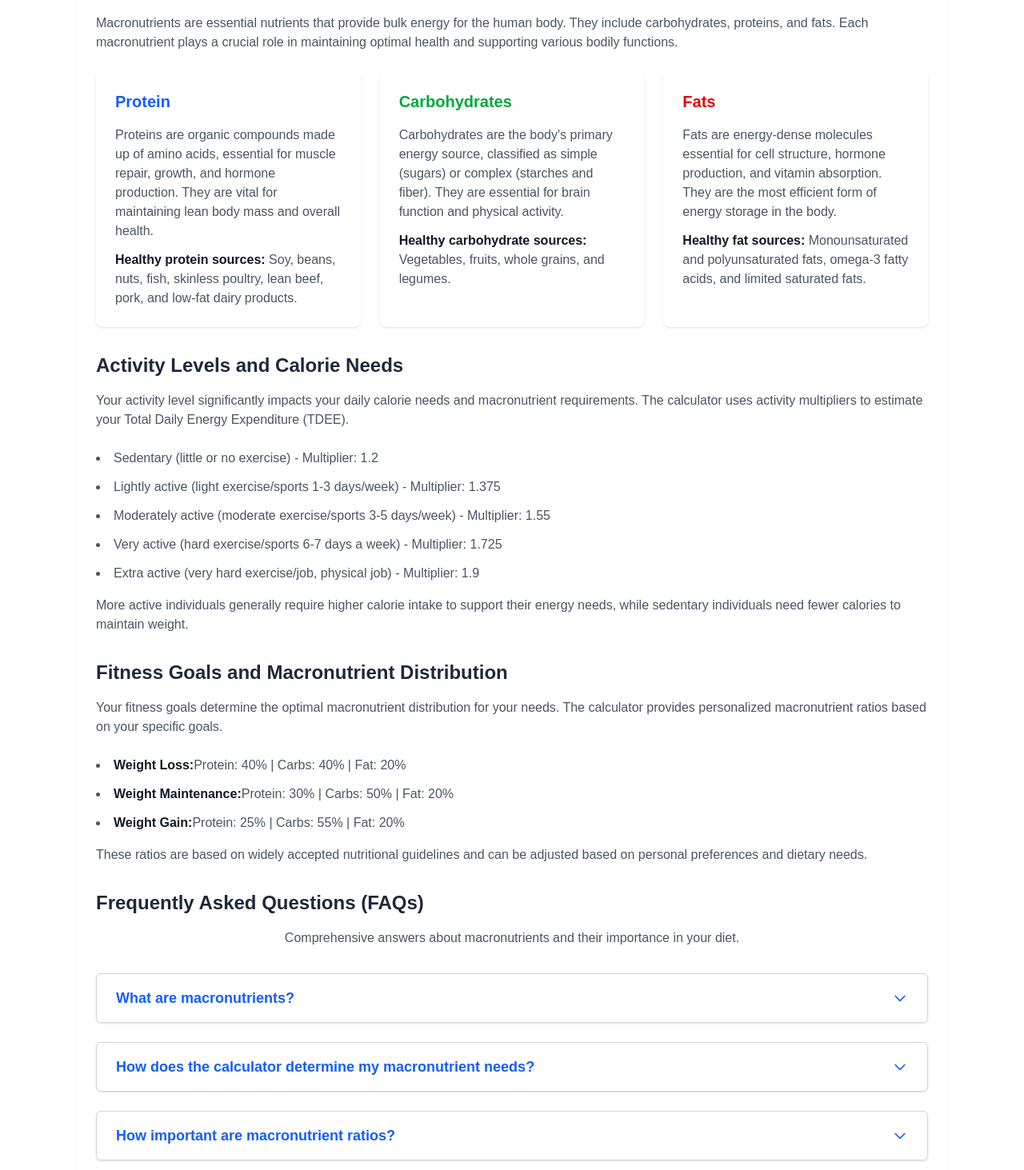
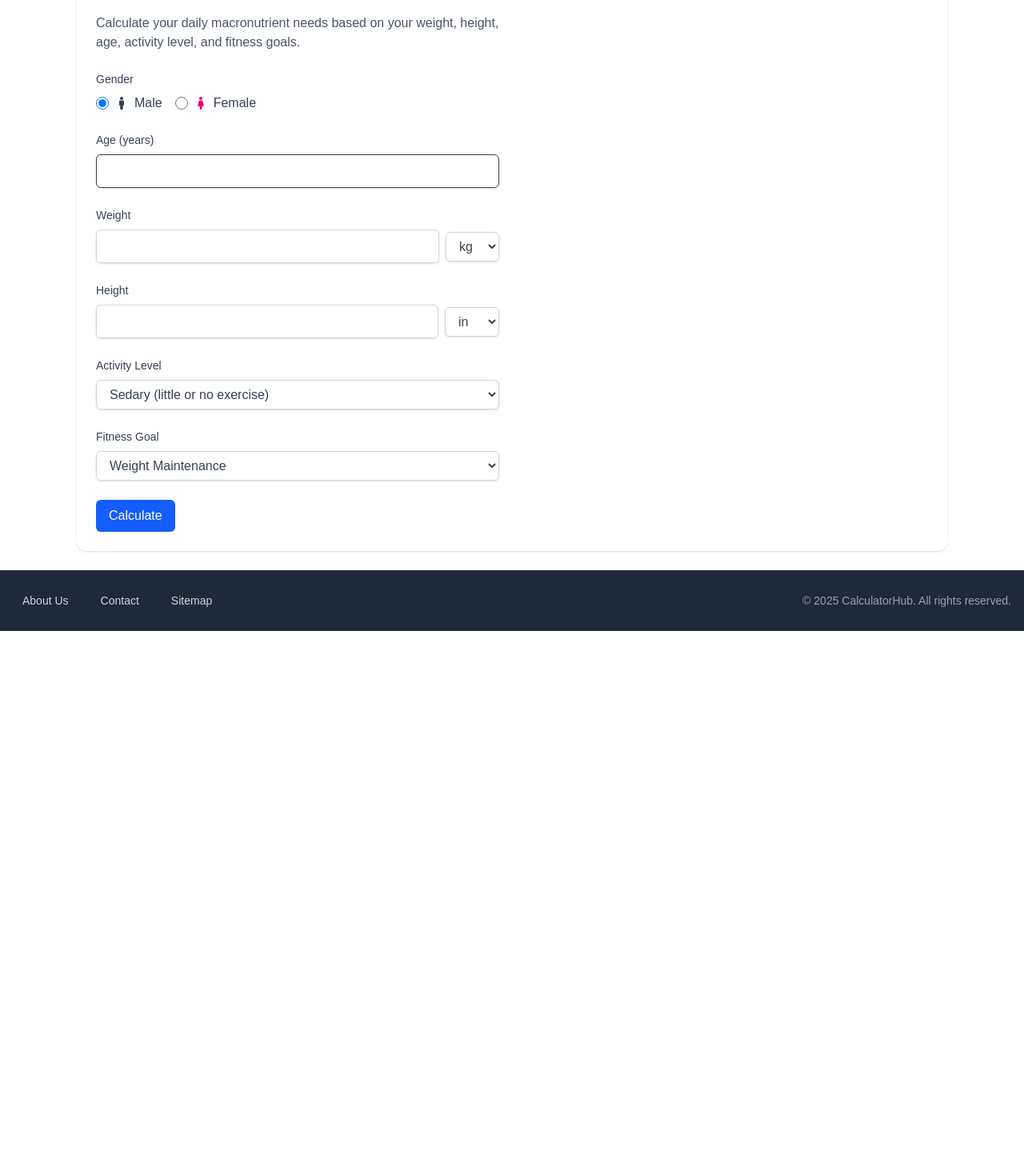
Before and after one commit to faizanhafiz/calculatorcenter, a Next.js app: page /fitness-health/macro-calculator in a window 1280 px wide. Shown: the part 1127-2590 px from the top of the page at 80% size. After the commit the page ends 1916 px from the top, so only its background shows below. Built offline with nearby package versions, Linux system fonts and the light colour scheme.

Commit message:
fixed bug

```diff
--- a/app/fitness-health/macro-calculator/MacroCalculator.tsx
+++ b/app/fitness-health/macro-calculator/MacroCalculator.tsx
@@ -198,6 +198,7 @@ const MacroCalculator: React.FC<MacroCalculatorProps> = ({ defaultGoal = 'weight
               <label className="block text-sm font-medium text-gray-700">Weight</label>
               <div className="flex items-center space-x-2">
                 <input
+
                   type="number"
                   value={weight}
                   onChange={(e) => setWeight(e.target.value)}
--- a/app/fitness-health/macro-calculator/StaticContent.tsx
+++ b/app/fitness-health/macro-calculator/StaticContent.tsx
@@ -1,145 +1,327 @@
+'use client';
 
+import { useState ,useRef} from 'react';
+import { FaMale, FaFemale } from 'react-icons/fa';
 
-const StaticContent = () => {
+interface MacroCalculatorProps {
+  defaultGoal?: 'weight_loss' | 'weight_maintenance' | 'weight_gain';
+}
+
+const MacroCalculator: React.FC<MacroCalculatorProps> = ({ defaultGoal = 'weight_maintenance' }) => {
+  const [gender, setGender] = useState('male');
+  const [age, setAge] = useState('');
+  const [weight, setWeight] = useState('');
+  const [height, setHeight] = useState('');
+  const [activityLevel, setActivityLevel] = useState('sedentary');
+  const [goal, setGoal] = useState(defaultGoal);
+  const [calories, setCalories] = useState<number | null>(null);
+  const [macros, setMacros] = useState({
+    protein: 0,
+    carbs: 0,
+    fat: 0
+  });
+  const [weightUnit, setWeightUnit] = useState<'metric' | 'us'>('metric');
+  const [heightUnit, setHeightUnit] = useState<'metric' | 'us'>('us');
+  const resultsRef = useRef<HTMLDivElement>(null);
+  const [errors, setErrors] = useState({
+    age: '',
+    weight: '',
+    height: '',
+    activityLevel: '',
+    goal: ''
+  });
+
+  const ACTIVITY_LEVELS = {
+    sedentary: { label: 'Sedary (little or no exercise)', multiplier: 1.2 },
+    light: { label: 'Lightly active (light exercise/sports 1-3 days/week)', multiplier: 1.375 },
+    moderate: { label: 'Moderately active (moderate exercise/sports 3-5 days/week)', multiplier: 1.55 },
+    very: { label: 'Very active (hard exercise/sports 6-7 days a week)', multiplier: 1.725 },
+    extra: { label: 'Extra active (very hard exercise/job, physical job)', multiplier: 1.9 }
+  };
+
+  const GOAL_MACROS = {
+    weight_loss: { protein: 0.8, carbs: 0.4, fat: 0.4 },
+    weight_maintenance: { protein: 0.3, carbs: 0.5, fat: 0.2 },
+    weight_gain: { protein: 0.25, carbs: 0.55, fat: 0.2 }
+  };
+
+  const UNIT_LABELS = {
+    metric: {
+      weight: 'kg',
+      height: 'cm',
+      weightConversion: 1,
+      heightConversion: 1
+    },
+    us: {
+      weight: 'lbs',
+      height: 'in',
+      weightConversion: 2.20462, // kg to lbs
+      heightConversion: 0.393701 // cm to in
+    }
+  };
+
+  const validateInputs = () => {
+    const newErrors = {
+      age: age ? '' : 'Age is required',
+      weight: weight ? '' : 'Weight is required',
+      height: height ? '' : 'Height is required',
+      activityLevel: activityLevel ? '' : 'Activity level is required',
+      goal: goal ? '' : 'Fitness goal is required'
+    };
+    setErrors(newErrors);
+    return Object.values(newErrors).every(error => error === '');
+  };
+
+  const calculateMacros = () => {
+    if (!validateInputs()) return;
+
+    const w = parseFloat(weight);
+    const h = parseFloat(height);
+    const a = parseFloat(age);
+
+    if (isNaN(w) || isNaN(h) || isNaN(a)) {
+      setErrors(prev => ({
+        ...prev,
+        age: isNaN(a) ? 'Please enter a valid age' : '',
+        weight: isNaN(w) ? 'Please enter a valid weight' : '',
+        height: isNaN(h) ? 'Please enter a valid height' : ''
+      }));
+      return;
+    }
+
+    // Convert to metric if using US units
+    const weightKg = weightUnit === 'metric' ? w : w / UNIT_LABELS.us.weightConversion;
+    const heightCm = heightUnit === 'metric' ? h : h / UNIT_LABELS.us.heightConversion;
+
+    // Calculate BMR using Mifflin-St Jeor equation
+    let bmr;
+    if (gender === 'male') {
+      bmr = 88.362 + (13.397 * weightKg) + (4.799 * heightCm) - (5.677 * a);
+    } else {
+      bmr = 447.593 + (9.247 * weightKg) + (3.098 * heightCm) - (4.330 * a);
+    }
+
+    // Calculate total daily energy expenditure (TDEE)
+    const activityMultiplier = ACTIVITY_LEVELS[activityLevel as keyof typeof ACTIVITY_LEVELS].multiplier;
+    const tdee = bmr * activityMultiplier;
+
+    // Adjust calories based on goal
+    let targetCalories = tdee;
+    if (goal === 'weight_loss') {
+      targetCalories *= 0.8; // 20% deficit
+    } else if (goal === 'weight_gain') {
+      targetCalories *= 1.1; // 10% surplus
+    }
+
+    setCalories(Math.round(targetCalories));
+
+    // Calculate macros based on goal
+    const goalMacros = GOAL_MACROS[goal as keyof typeof GOAL_MACROS];
+    const protein = Math.round((targetCalories * goalMacros.protein) / 4);
+    const carbs = Math.round((targetCalories * goalMacros.carbs) / 4);
+    const fat = Math.round((targetCalories * goalMacros.fat) / 9);
+
+    setMacros({ protein, carbs, fat });
+
+    // Scroll to results section
+    if (resultsRef.current) {
+      resultsRef.current.scrollIntoView({ behavior: 'smooth', block: 'start' });
+    }
+    setTimeout(() => {
+      if (window.innerWidth <= 768 && resultsRef.current) {
+        resultsRef.current.scrollIntoView({ behavior: 'smooth' });
+      }
+    }, 0);
+  };
+
   return (
     <div className="bg-white rounded-xl shadow p-6">
-      <div className="space-y-8">
-        {/* Understanding Macronutrients */}
+      <div className="grid grid-cols-1 lg:grid-cols-2 gap-8">
+        {/* Left Column - Input Form */}
         <div>
-          <h3 className="text-2xl font-semibold text-gray-800 mb-4">Understanding Macronutrients (Macros)</h3>
+          <h2 className="text-2xl font-semibold text-gray-800 mb-4">Macronutrient Calculator</h2>
           <p className="text-gray-600 mb-6">
-            Macronutrients are essential nutrients that provide bulk energy for the human body. They include carbohydrates, proteins, and fats. Each macronutrient plays a crucial role in maintaining optimal health and supporting various bodily functions.
+            Calculate your daily macronutrient needs based on your weight, height, age, activity level, and fitness goals.
           </p>
-          <div className="grid grid-cols-1 md:grid-cols-3 gap-6">
-            {/* Protein Section */}
-            <div className="bg-white p-6 rounded-lg shadow">
-              <h4 className="text-xl font-semibold text-blue-600 mb-4">Protein</h4>
-              <p className="text-gray-600 mb-3">
-                Proteins are organic compounds made up of amino acids, essential for muscle repair, growth, and hormone production. They are vital for maintaining lean body mass and overall health.
-              </p>
-              <p className="text-gray-600">
-                <strong className="text-gray-900">Healthy protein sources:</strong> Soy, beans, nuts, fish, skinless poultry, lean beef, pork, and low-fat dairy products.
-              </p>
+
+          <div className="space-y-6">
+            {/* Gender Selection */}
+            <div className="space-y-2">
+              <label className="block text-sm font-medium text-gray-700">Gender</label>
+              <div className="flex space-x-4">
+                <label className="flex items-center space-x-2">
+                  <input
+                    type="radio"
+                    name="gender"
+                    value="male"
+                    checked={gender === 'male'}
+                    onChange={() => setGender('male')}
+                    className="h-4 w-4 text-gray-800 focus:ring-blue-500"
+                  />
+                  <FaMale className="text-gray-700" />
+                  <span className='text-gray-700'>Male</span>
+                </label>
+                <label className="flex items-center space-x-2">
+                  <input
+                    type="radio"
+                    name="gender"
+                    value="female"
+                    checked={gender === 'female'}
+                    onChange={() => setGender('female')}
+                    className="h-4 w-4 text-pink-800 focus:ring-pink-500"
+                  />
+                  <FaFemale className="text-pink-600" />
+                  <span className='text-gray-700'>Female</span>
+                </label>
+              </div>
             </div>
 
-            {/* Carbohydrates Section */}
-            <div className="bg-white p-6 rounded-lg shadow">
-              <h4 className="text-xl font-semibold text-green-600 mb-4">Carbohydrates</h4>
-              <p className="text-gray-600 mb-3">
-                Carbohydrates are the body's primary energy source, classified as simple (sugars) or complex (starches and fiber). They are essential for brain function and physical activity.
-              </p>
-              <p className="text-gray-600">
-                <strong className="text-gray-900">Healthy carbohydrate sources:</strong> Vegetables, fruits, whole grains, and legumes.
-              </p>
+            {/* Age Input */}
+            <div className="space-y-2">
+              <label className="block text-sm font-medium text-gray-700">Age (years)</label>
+              <input
+                type="number"
+                value={age}
+                onChange={(e) => setAge(e.target.value)}
+                className="w-full px-3 text-gray-700 py-2 border border-gray-700 rounded-md shadow-sm focus:ring-blue-500 focus:border-blue-500"
+                min="13"
+                max="100"
+              />
+              {errors.age && (
+                <p className="text-sm text-red-500 mt-1">{errors.age}</p>
+              )}
             </div>
 
-            {/* Fats Section */}
-            <div className="bg-white p-6 rounded-lg shadow">
-              <h4 className="text-xl font-semibold text-red-600 mb-4">Fats</h4>
-              <p className="text-gray-600 mb-3">
-                Fats are energy-dense molecules essential for cell structure, hormone production, and vitamin absorption. They are the most efficient form of energy storage in the body.
-              </p>
-              <p className="text-gray-600">
-                <strong className="text-gray-900">Healthy fat sources:</strong> Monounsaturated and polyunsaturated fats, omega-3 fatty acids, and limited saturated fats.
-              </p>
+            {/* Weight Input */}
+            <div className="space-y-2">
+              <label className="block text-sm font-medium text-gray-700">Weight</label>
+              <div className="flex items-center space-x-2">
+                <input
+                  type="number"
+                  value={weight}
+                  onChange={(e) => setWeight(e.target.value)}
+                  className="flex-1 text-gray-700 px-3 py-2 border border-gray-300 rounded-md shadow-sm focus:ring-blue-500 focus:border-blue-500"
+                  min="20"
+                  max="500"
+                />
+                <select
+                  value={weightUnit}
+                  onChange={(e) => setWeightUnit(e.target.value as 'metric' | 'us')}
+                  className="px-3 text-gray-700  py-2 border border-gray-300 rounded-md shadow-sm focus:ring-blue-500 focus:border-blue-500"
+                >
+                  <option value="metric">kg</option>
+                  <option value="us">lbs</option>
+                </select>
+              </div>
+              {errors.weight && (
+                <p className="text-sm text-red-500 mt-1">{errors.weight}</p>
+              )}
             </div>
+
+            {/* Height Input */}
+            <div className="space-y-2">
+              <label className="block text-sm font-medium text-gray-700">Height</label>
+              <div className="flex items-center space-x-2">
+                <input
+                  type="number"
+                  value={height}
+                  onChange={(e) => setHeight(e.target.value)}
+                  className="flex-1 text-gray-700 px-3 py-2 border border-gray-300 rounded-md shadow-sm focus:ring-blue-500 focus:border-blue-500"
+                  min="50"
+                  max="300"
+                />
+                <select
+                  value={heightUnit}
+                  onChange={(e) => setHeightUnit(e.target.value as 'metric' | 'us')}
+                  className="px-3 text-gray-700 py-2 border border-gray-300 rounded-md shadow-sm focus:ring-blue-500 focus:border-blue-500"
+                >
+                  <option value="metric">cm</option>
+                  <option value="us">in</option>
+                </select>
+              </div>
+              {errors.height && (
+                <p className="text-sm text-red-500 mt-1">{errors.height}</p>
+              )}
+            </div>
+
+            {/* Activity Level */}
+            <div className="space-y-2">
+              <label className="block text-gray-700 text-sm font-medium text-gray-700">Activity Level</label>
+              <select
+                value={activityLevel}
+                onChange={(e) => setActivityLevel(e.target.value)}
+                className="w-full px-3 text-gray-700 py-2 border border-gray-300 rounded-md shadow-sm focus:ring-blue-500 focus:border-blue-500"
+              >
+                {Object.entries(ACTIVITY_LEVELS).map(([key, { label }]) => (
+                  <option key={key} value={key}>
+                    {label}
+                  </option>
+                ))}
+              </select>
+              {errors.activityLevel && (
+                <p className="text-sm text-red-500 mt-1">{errors.activityLevel}</p>
+              )}
+            </div>
+
+            {/* Goal Selection */}
+            <div className="space-y-2">
+              <label className="block text-gray-700 text-sm font-medium text-gray-700">Fitness Goal</label>
+              <select
+                value={goal}
+                onChange={(e) => setGoal(e.target.value as 'weight_loss' | 'weight_maintenance' | 'weight_gain')}
+                className="w-full px-3 text-gray-700 py-2 border border-gray-300 rounded-md shadow-sm focus:ring-blue-500 focus:border-blue-500"
+              >
+                <option value="weight_loss">Weight Loss</option>
+                <option value="weight_maintenance">Weight Maintenance</option>
+                <option value="weight_gain">Weight Gain</option>
+              </select>
+              {errors.goal && (
+                <p className="text-sm text-red-500 mt-1">{errors.goal}</p>
+              )}
+            </div>
+
+            {/* Calculate Button */}
+            <button
+              onClick={calculateMacros}
+              className="  bg-blue-600 text-white px-4 py-2 rounded-md hover:bg-blue-700 focus:outline-none focus:ring-2 focus:ring-blue-500 focus:ring-offset-2 transition-colors"
+            >
+              Calculate
+            </button>
           </div>
         </div>
 
-        {/* Activity Levels */}
+        {/* Right Column - Results */}
         <div>
-          <h3 className="text-2xl font-semibold text-gray-800 mb-4">Activity Levels and Calorie Needs</h3>
-          <p className="text-gray-600 mb-6">
-            Your activity level significantly impacts your daily calorie needs and macronutrient requirements. The calculator uses activity multipliers to estimate your Total Daily Energy Expenditure (TDEE).
-          </p>
-          <ul className="list-disc list-inside space-y-3 text-gray-600">
-            <li>Sedentary (little or no exercise) - Multiplier: 1.2</li>
-            <li>Lightly active (light exercise/sports 1-3 days/week) - Multiplier: 1.375</li>
-            <li>Moderately active (moderate exercise/sports 3-5 days/week) - Multiplier: 1.55</li>
-            <li>Very active (hard exercise/sports 6-7 days a week) - Multiplier: 1.725</li>
-            <li>Extra active (very hard exercise/job, physical job) - Multiplier: 1.9</li>
-          </ul>
-          <p className="text-gray-600 mt-4">
-            More active individuals generally require higher calorie intake to support their energy needs, while sedentary individuals need fewer calories to maintain weight.
-          </p>
-        </div>
+          {calories !== null && (
+            <div ref={resultsRef} className="mt-8 p-6 bg-white rounded-xl shadow">
+              <h2 className="text-2xl font-semibold text-blue-700 mb-4 pt-10">Your Macronutrient Needs</h2>
+              <div className="grid grid-cols-1 md:grid-cols-2 lg:grid-cols-4 gap-6">
+                <div className="bg-blue-100 rounded-full p-6 text-center">
+                  <div className="text-blue-800 font-semibold text-3xl">{calories}</div>
+                  <div className="text-blue-600 text-sm mt-2">Calories</div>
+                </div>
 
-        {/* Fitness Goals */}
-        <div>
-          <h3 className="text-2xl font-semibold text-gray-800 mb-4">Fitness Goals and Macronutrient Distribution</h3>
-          <p className="text-gray-600 mb-6">
-            Your fitness goals determine the optimal macronutrient distribution for your needs. The calculator provides personalized macronutrient ratios based on your specific goals.
-          </p>
-          <ul className="list-disc list-inside space-y-3 text-gray-600">
-            <li>
-              <strong className="text-gray-900">Weight Loss:</strong>
-              Protein: 40% | Carbs: 40% | Fat: 20%
-            </li>
-            <li>
-              <strong className="text-gray-900">Weight Maintenance:</strong>
-              Protein: 30% | Carbs: 50% | Fat: 20%
-            </li>
-            <li>
-              <strong className="text-gray-900">Weight Gain:</strong>
-              Protein: 25% | Carbs: 55% | Fat: 20%
-            </li>
-          </ul>
-          <p className="text-gray-600 mt-4">
-            These ratios are based on widely accepted nutritional guidelines and can be adjusted based on personal preferences and dietary needs.
-          </p>
-        </div>
+                <div className="bg-green-100 rounded-full p-6 text-center">
+                  <div className="text-green-800 font-semibold text-3xl">{macros.protein}</div>
+                  <div className="text-green-600 text-sm mt-2">Protein</div>
+                </div>
 
-        {/* FAQs */}
-        <div>
-          <h3 className="text-2xl font-semibold text-gray-800 mb-4">Frequently Asked Questions (FAQs)</h3>
-          <p className="text-center text-gray-600 mb-8">Comprehensive answers about macronutrients and their importance in your diet.</p>
-          <div className="space-y-6">
-            {[
-              {
-                question: "What are macronutrients?",
-                answer: "Macronutrients are the essential nutrients that provide bulk energy for the human body. They include carbohydrates, proteins, and fats. Each plays a crucial role in maintaining health and supporting bodily functions."
-              },
-              {
-                question: "How does the calculator determine my macronutrient needs?",
-                answer: "The calculator uses the Mifflin-St Jeor Equation and Katch-McArdle Formula to estimate your Basal Metabolic Rate (BMR) or Resting Daily Energy Expenditure (RDEE). It then adjusts for your activity level and fitness goals to provide personalized macronutrient recommendations."
-              },
-              {
-                question: "How important are macronutrient ratios?",
-                answer: "Macronutrient ratios are crucial for achieving specific fitness goals. Different ratios affect energy levels, muscle growth, and weight management. The right balance depends on your individual needs and lifestyle."
-              },
-              {
-                question: "What are healthy sources of macronutrients?",
-                answer: "Healthy protein sources include soy, beans, nuts, and lean meats. Complex carbohydrates come from vegetables, fruits, and whole grains. Healthy fats include monounsaturated, polyunsaturated fats, and omega-3 fatty acids."
-              },
-              {
-                question: "How accurate is this calculator?",
-                answer: "The calculator provides estimates based on widely accepted nutritional guidelines. Individual needs may vary based on factors like metabolism, genetics, and specific health conditions. Consult with a healthcare professional for personalized advice."
-              }
-            ].map((faq, idx) => (
-              <details
-                key={idx}
-                className="border border-gray-300 rounded-md shadow-sm hover:shadow-md transition-shadow duration-300"
-              >
-                <summary className="text-lg font-semibold text-blue-600 cursor-pointer px-6 py-4 flex justify-between items-center hover:bg-blue-50 rounded-md">
-                  <span>{faq.question}</span>
-                  <svg
-                    className="w-5 h-5 transform transition-transform duration-300 text-blue-600 group-open:rotate-180"
-                    xmlns="http://www.w3.org/2000/svg"
-                    fill="none"
-                    viewBox="0 0 24 24"
-                    stroke="currentColor"
-                  >
-                    <path strokeLinecap="round" strokeLinejoin="round" strokeWidth="2" d="M19 9l-7 7-7-7" />
-                  </svg>
-                </summary>
-                <p className="px-6 py-4 text-gray-600">{faq.answer}</p>
-              </details>
-            ))}
-          </div>
+                <div className="bg-yellow-100 rounded-full p-6 text-center">
+                  <div className="text-yellow-800 font-semibold text-3xl">{macros.carbs}</div>
+                  <div className="text-yellow-600 text-sm mt-2">Carbs</div>
+                </div>
+
+                <div className="bg-red-100 rounded-full p-6 text-center">
+                  <div className="text-red-800 font-semibold text-3xl">{macros.fat}</div>
+                  <div className="text-red-600 text-sm mt-2">Fats</div>
+                </div>
+              </div>
+            </div>
+          )}
         </div>
       </div>
     </div>
   );
 };
 
-export default StaticContent;
+export default MacroCalculator;
```
